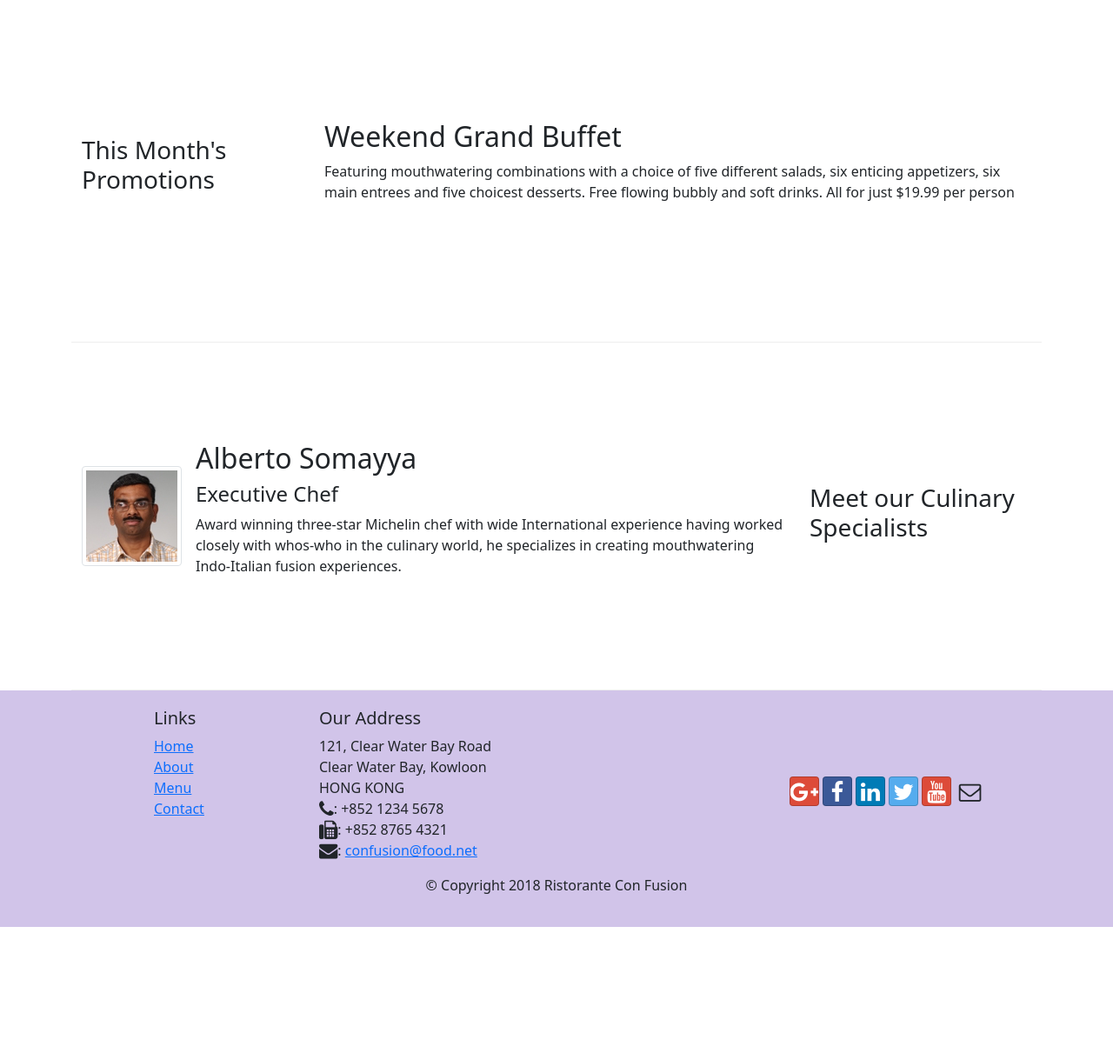
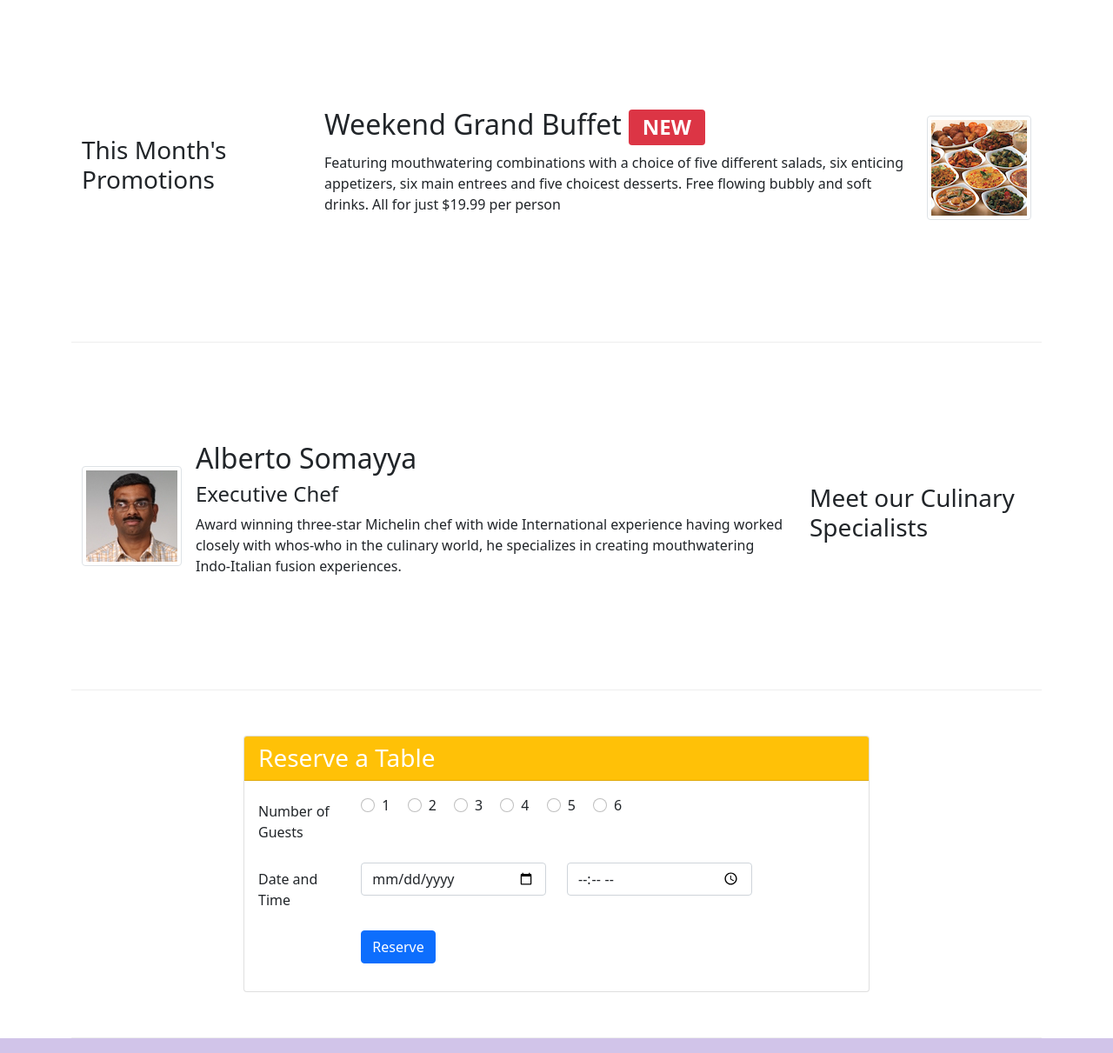
Before and after one commit to dumezthomas/conFusion, a website: page index.html in a window 1280 px wide. Shown: the part 740-1951 px from the top of the page at 87% size. Before the commit the page ends 1806 px from the top, so only its background shows below. Drawn offline with nearby package versions, Linux system fonts and the light colour scheme.

Commit message:
Assignment 2: Bootstrap CSS Components

```diff
--- a/index.html
+++ b/index.html
@@ -47,7 +47,7 @@
 
     <header class="container-fluid jumbotron">
       <div class="container">
-        <div class="row row-header">
+        <div class="row row-header justify-content-center">
           <div class="col-12 col-sm-6">
             <h1>Ristorante con Fusion</h1>
             <p>
@@ -55,8 +55,11 @@
               creations will tickle your culinary senses!
             </p>
           </div>
-          <div class="col-12 col-sm align-self-center">
+          <div class="col-12 col-sm-3 align-self-center">
             <img src="img/logo.png" class="img-fluid" />
+          </div>
+          <div class="col-12 col-sm-3 align-self-center">
+            <a role="button" class="btn btn-warning btn-sm w-100" href="#reserve">Reserve Table</a>
           </div>
         </div>
       </div>
@@ -89,11 +92,17 @@
           <h3>This Month's Promotions</h3>
         </div>
         <div class="col col-sm col-md">
-          <h2>Weekend Grand Buffet</h2>
-          <p>
-            Featuring mouthwatering combinations with a choice of five different salads, six enticing appetizers, six
-            main entrees and five choicest desserts. Free flowing bubbly and soft drinks. All for just $19.99 per person
-          </p>
+          <div class="d-flex">
+            <div>
+              <h2 class="mt-0">Weekend Grand Buffet <span class="badge bg-danger">NEW</h2>
+              <p class="d-none d-sm-block">
+                Featuring mouthwatering combinations with a choice of five different salads, six enticing appetizers,
+                six main entrees and five choicest desserts. Free flowing bubbly and soft drinks. All for just $19.99
+                per person
+              </p>
+            </div>
+            <img class="ms-3 img-thumbnail align-self-center" src="img/buffet.png" alt="Buffet" />
+          </div>
         </div>
       </div>
 
@@ -112,6 +121,63 @@
                 whos-who in the culinary world, he specializes in creating mouthwatering Indo-Italian fusion
                 experiences.
               </p>
+            </div>
+          </div>
+        </div>
+      </div>
+
+      <div class="row row-content align-items-center justify-content-center" id="reserve">
+        <div class="col-12 col-sm-8">
+          <div class="card">
+            <h3 class="card-header bg-warning text-white">Reserve a Table</h3>
+            <div class="card-body">
+              <form>
+                <div class="mb-3 row">
+                  <label for="1GuestRadio" class="col-md-2 col-form-label">Number of Guests</label>
+                  <div class="col-md-10">
+                    <div class="form-check form-check-inline">
+                      <input class="form-check-input" type="radio" name="numberOfGuests" id="1GuestRadio" value="1" />
+                      <label class="form-check-label" for="1GuestRadio">1</label>
+                    </div>
+                    <div class="form-check form-check-inline">
+                      <input class="form-check-input" type="radio" name="numberOfGuests" id="2GuestRadio" value="2" />
+                      <label class="form-check-label" for="2GuestRadio">2</label>
+                    </div>
+                    <div class="form-check form-check-inline">
+                      <input class="form-check-input" type="radio" name="numberOfGuests" id="3GuestRadio" value="3" />
+                      <label class="form-check-label" for="3GuestRadio">3</label>
+                    </div>
+                    <div class="form-check form-check-inline">
+                      <input class="form-check-input" type="radio" name="numberOfGuests" id="4GuestRadio" value="4" />
+                      <label class="form-check-label" for="4GuestRadio">4</label>
+                    </div>
+                    <div class="form-check form-check-inline">
+                      <input class="form-check-input" type="radio" name="numberOfGuests" id="5GuestRadio" value="5" />
+                      <label class="form-check-label" for="5GuestRadio">5</label>
+                    </div>
+                    <div class="form-check form-check-inline">
+                      <input class="form-check-input" type="radio" name="numberOfGuests" id="6GuestRadio" value="6" />
+                      <label class="form-check-label" for="6GuestRadio">6</label>
+                    </div>
+                  </div>
+                </div>
+
+                <div class="mb-3 row">
+                  <label for="date" class="col-12 col-md-2 col-form-label">Date and Time</label>
+                  <div class="col-5 col-md-4">
+                    <input type="date" class="form-control" id="date" name="date" placeholder="Date" />
+                  </div>
+                  <div class="col-5 col-md-4">
+                    <input type="time" class="form-control" id="time" name="time" placeholder="Time" />
+                  </div>
+                </div>
+
+                <div class="mb-3 row">
+                  <div class="offset-md-2 col-md-10">
+                    <button type="submit" class="btn btn-primary">Reserve</button>
+                  </div>
+                </div>
+              </form>
             </div>
           </div>
         </div>
```
